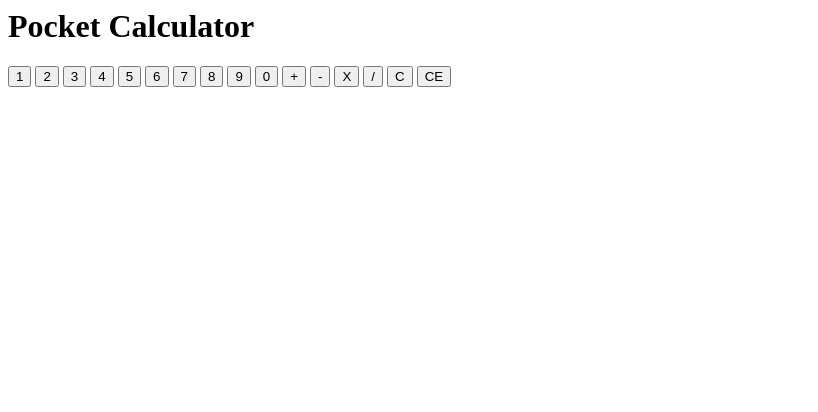
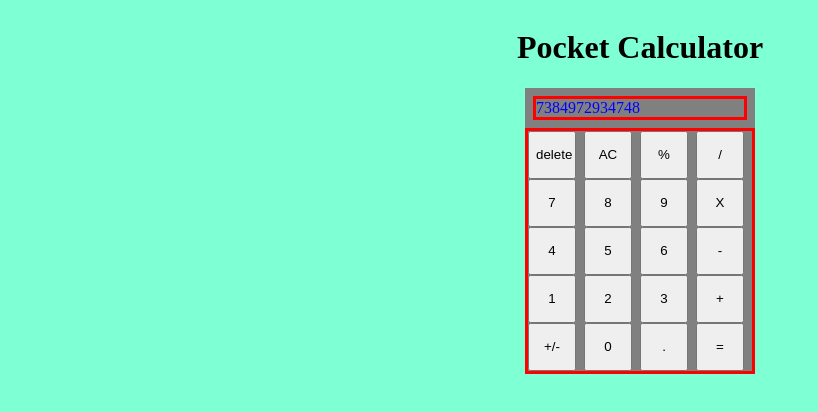
Before and after one commit to GerardoPerezR/calculator, a plain HTML site: page index.html in a window 1280 px wide. Shown: the whole page, without its empty margins (0-818 px from the left). Drawn offline with Linux system fonts and the light colour scheme.

Commit message:
ADD BASIC CSS

```diff
--- a/calculator.css
+++ b/calculator.css
@@ -0,0 +1,37 @@
+body    {
+
+    background-color: aquamarine;
+    display: flex;
+    flex-direction: column;
+    align-items: center;
+}
+
+
+
+.container  {
+    background-color: gray;
+    display: flex;
+    flex-direction: column;
+
+}
+
+#buttons    {
+    display: grid;
+      border-style: solid;
+    border-color: red;
+    grid-template-columns: repeat(4, 56px [column-start]);
+}
+
+
+.button {
+    height: 48px;
+    width:  48px;
+}
+
+
+#screen {
+    color: blue;
+    border-style: solid;
+    border-color: red;
+    margin: 8px;
+}
--- a/index.html
+++ b/index.html
@@ -1,32 +1,62 @@
 <html>
 
-<header></header>
+<header>
+
+    <link rel="stylesheet" href="calculator.css">
+
+
+</header>
 <body>
 
 <h1>Pocket Calculator</h1>
 
 <div id="container" class="container">
 
-<div id="screen"></div>
+<div id="screen">7384972934748</div>
 
 <div id="buttons">
 
-    <button     type="button" class="button">1</button>
-    <button     type="button" class="button">2</button>
-    <button     type="button" class="button">3</button>
-    <button     type="button" class="button">4</button>
-    <button     type="button" class="button">5</button>
-    <button     type="button" class="button">6</button>
-    <button     type="button" class="button">7</button>
-    <button     type="button" class="button">8</button>
-    <button     type="button" class="button">9</button>
-    <button     type="button" class="button">0</button>
-    <button     type="button" class="button">+</button>
-    <button     type="button" class="button">-</button>
-    <button     type="button" class="button">X</button>
-    <button     type="button" class="button">/</button>
-    <button     type="button" class="button">C</button>
-    <button     type="button" class="button">CE</button>
+     <button   id="delete"    type="button" class="button">delete</button>
+    <button   id="AC"   type="button" class="button">AC</button>
+        <button   id="percent"  type="button" class="button">%</button>
+
+       <button   id="dividedBy"  type="button" class="button">/</button>
+
+
+     <button   id="7"  type="button" class="button">7</button>
+   <button   id="8"  type="button" class="button">8</button>
+    <button   id="9"  type="button" class="button">9</button>
+
+ <button   id="X"  type="button" class="button">X</button>
+
+
+
+
+     <button   id="4"  type="button" class="button">4</button>
+     <button   id="5"  type="button" class="button">5</button>
+        <button   id="6"  type="button" class="button">6</button>
+     <button   id="minus"  type="button" class="button">-</button>
+
+
+
+
+
+
+    <button   id="1"  type="button" class="button">1</button>
+     <button   id="2"  type="button" class="button">2</button>
+      <button   id="3"  type="button" class="button">3</button>
+   <button   id="plus"  type="button" class="button">+</button>
+
+
+    <button   id="plusMinus"   type="button" class="button">+/-</button>
+     <button   id="0"  type="button" class="button">0</button>
+    <button   id="dot"  type="button" class="button">.</button>
+   <button   id="equals"  type="button" class="button">=</button>
+
+
+
+
+
 
 
 
```
